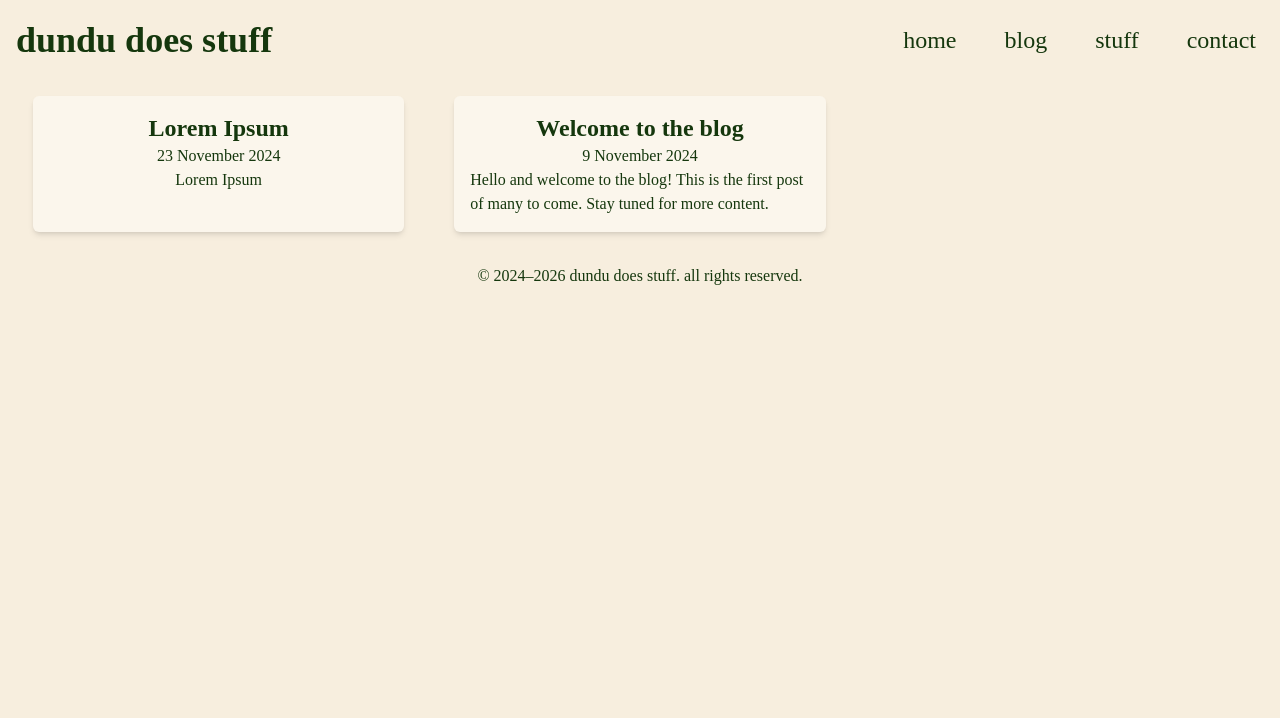
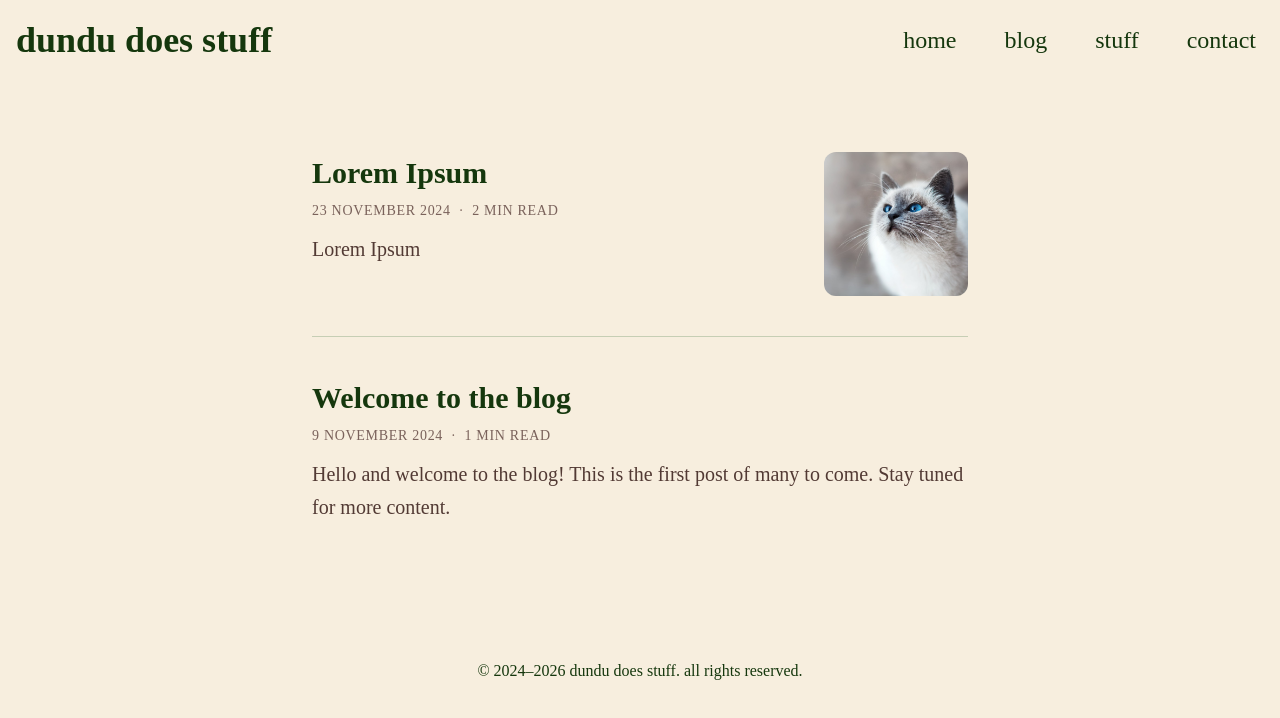
Before and after one commit to DoctorSong16/DoctorSong16.github.io, an Astro site: page /post in a window 1280 px wide. Built offline with nearby package versions, Linux system fonts and the light colour scheme; Astro itself is replaced by a stand-in of ours.

Commit message:
Turn the blog page into a vertical list with cover images
Replace the card grid with a single 44rem column (same width as
posts). Each entry has the title, a small "date · N min read" line
and the summary on the left, and an optional square cover image on
the right. The whole row is clickable.

- Posts get optional cover/coverAlt fields. Covers live in
  src/assets/covers and are referenced relative to the post, so
  astro:assets crops and serves them as AVIF/WebP at 96-288px.
- Pages CMS gets a second media source for covers whose output is
  that relative path, plus Cover image / Cover description fields.
- Reading time is estimated from the post's word count at 200 wpm.
- The lorem-ipsum post gets the cat photo as a sample cover.

Co-Authored-By: Claude Opus 5.5 <noreply@anthropic.com>

````diff
--- /dev/null
+++ b/src/components/PostListItem.astro
@@ -0,0 +1,44 @@
+---
+import { Picture } from 'astro:assets';
+import type { CollectionEntry } from 'astro:content';
+import { formatDate, readingMinutes } from '../lib/posts';
+
+interface Props {
+  post: CollectionEntry<'posts'>;
+}
+
+const { post } = Astro.props;
+const { title, date, summary, cover, coverAlt } = post.data;
+---
+
+<!-- The title link stretches over the whole item (after:absolute), so the row is one big click target. -->
+<article class="group relative flex items-start gap-5 py-8 sm:gap-8 sm:py-10">
+  <div class="min-w-0 flex-1">
+    <h2 class="text-2xl leading-snug font-semibold text-balance sm:text-3xl">
+      <a href={`/post/${post.id}`} class="after:absolute after:inset-0 group-hover:text-(--link-color)">
+        {title}
+      </a>
+    </h2>
+    <p class="mt-2 flex flex-wrap gap-x-2 text-sm tracking-wider whitespace-nowrap text-muted uppercase">
+      <time datetime={date.toISOString().slice(0, 10)}>{formatDate(date)}</time>
+      <span aria-hidden="true">·</span>
+      <span>{readingMinutes(post.body)} min read</span>
+    </p>
+    {summary && <p class="mt-3 text-lg leading-relaxed text-pretty text-(--text-soft) sm:text-xl">{summary}</p>}
+  </div>
+  {
+    cover && (
+      <Picture
+        src={cover}
+        alt={coverAlt ?? ''}
+        formats={['avif', 'webp']}
+        width={288}
+        height={288}
+        widths={[96, 144, 192, 288]}
+        sizes="(min-width: 640px) 9rem, 6rem"
+        fit="cover"
+        class="aspect-square w-24 shrink-0 rounded-xl object-cover sm:w-36"
+      />
+    )
+  }
+</article>
--- a/src/components/PostPreviewCard.astro
+++ /dev/null
@@ -1,18 +0,0 @@
----
-import type { CollectionEntry } from 'astro:content';
-import { formatDate } from '../lib/posts';
-
-interface Props {
-  post: CollectionEntry<'posts'>;
-}
-
-const { post } = Astro.props;
----
-
-<div class="mx-auto flex w-11/12 flex-col items-center rounded-md bg-surface p-4 shadow-md shadow-black/10 transition duration-300 hover:rounded-lg hover:shadow-lg">
-  <h2 class="text-2xl font-semibold">
-    <a href={`/post/${post.id}`}>{post.data.title}</a>
-  </h2>
-  <p>{formatDate(post.data.date)}</p>
-  <p>{post.data.summary}</p>
-</div>
--- a/src/content.config.ts
+++ b/src/content.config.ts
@@ -5,11 +5,16 @@ import { z } from 'astro/zod';
 // Fields here must stay in sync with the "posts" collection in .pages.yml.
 const posts = defineCollection({
   loader: glob({ pattern: '**/*.md', base: './src/content/posts' }),
-  schema: z.object({
+  schema: ({ image }) =>
+    z.object({
       title: z.string(),
       date: z.coerce.date(),
       category: z.string().default('General'),
       summary: z.string().default(''),
+      // Relative to the post file, e.g. ../../assets/covers/photo.jpg, so astro:assets
+      // can resize it. Pages CMS writes null when the image is removed.
+      cover: image().nullish(),
+      coverAlt: z.string().nullish(),
       draft: z.boolean().default(false),
     }),
 });
--- a/src/content/posts/lorem-ipsum.md
+++ b/src/content/posts/lorem-ipsum.md
@@ -3,6 +3,8 @@ title: "Lorem Ipsum"
 category: "General"
 date: "2024-11-23"
 summary: "Lorem Ipsum"
+cover: ../../assets/covers/cat.jpg
+coverAlt: "A white and grey cat looking up"
 ---
 
 ## Lorem Ipsum
--- a/src/lib/posts.ts
+++ b/src/lib/posts.ts
@@ -10,3 +10,14 @@ export async function getPublishedPosts() {
 export function formatDate(date: Date) {
   return date.toLocaleDateString('en-GB', { day: 'numeric', month: 'long', year: 'numeric', timeZone: 'UTC' });
 }
+
+// Reading time at ~200 words per minute, from the raw markdown with syntax stripped.
+export function readingMinutes(markdown = '') {
+  const text = markdown
+    .replace(/```[\s\S]*?```/g, ' ')
+    .replace(/!\[[^\]]*\]\([^)]*\)/g, ' ')
+    .replace(/\[([^\]]*)\]\([^)]*\)/g, '$1')
+    .replace(/[#>*_`|~-]+/g, ' ');
+  const words = text.split(/\s+/).filter(Boolean).length;
+  return Math.max(1, Math.round(words / 200));
+}
--- a/src/pages/post/index.astro
+++ b/src/pages/post/index.astro
@@ -1,5 +1,5 @@
 ---
-import PostPreviewCard from '../../components/PostPreviewCard.astro';
+import PostListItem from '../../components/PostListItem.astro';
 import BaseLayout from '../../layouts/BaseLayout.astro';
 import { getPublishedPosts } from '../../lib/posts';
 
@@ -7,7 +7,11 @@ const posts = await getPublishedPosts();
 ---
 
 <BaseLayout title="Blog">
-  <div class="mx-auto grid max-w-7xl grid-cols-1 gap-4 p-4 sm:grid-cols-2 md:grid-cols-3">
-    {posts.map((post) => <PostPreviewCard post={post} />)}
-  </div>
+  <!-- Same 44rem column as the posts themselves. -->
+  <main class="mx-auto max-w-[44rem] px-5 pt-4 pb-20 sm:px-6 sm:pt-8">
+    <h1 class="sr-only">Blog posts</h1>
+    <div class="divide-y divide-accent/40">
+      {posts.map((post) => <PostListItem post={post} />)}
+    </div>
+  </main>
 </BaseLayout>
````
Also changed, not shown: .pages.yml, README.md, src/assets/covers/cat.jpg (added). Lines whose indentation alone changed are shown as unchanged.
